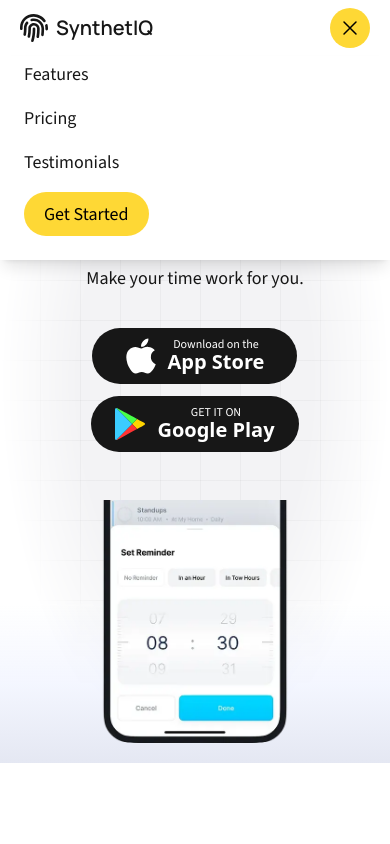
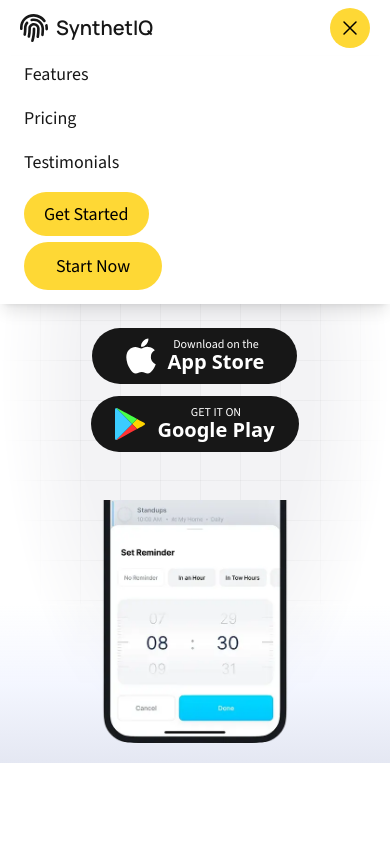
Before and after one commit to RandallGraida/1-2_hackathon-authenticator, a Next.js app: page / in a window 390 px wide. Both pictures are taken after a click on the button "Toggle navigation". Shown: the top 844 px of the page. Built offline with nearby package versions, Linux system fonts and the light colour scheme.

Commit message:
Added mobile support

```diff
--- a/src/components/Header.tsx
+++ b/src/components/Header.tsx
@@ -95,6 +95,12 @@
                                 Get Started
                             </Link>
                         </li>
+                        <li>
+                            <Link href="/hackathon_elite/index.html"
+                                className="text-black bg-primary hover:bg-primary-accent px-8 py-3 rounded-full transition-colors">
+                                    Start Now
+                            </Link>
+                        </li>
                     </ul>
                 </div>
             </Transition>
```
